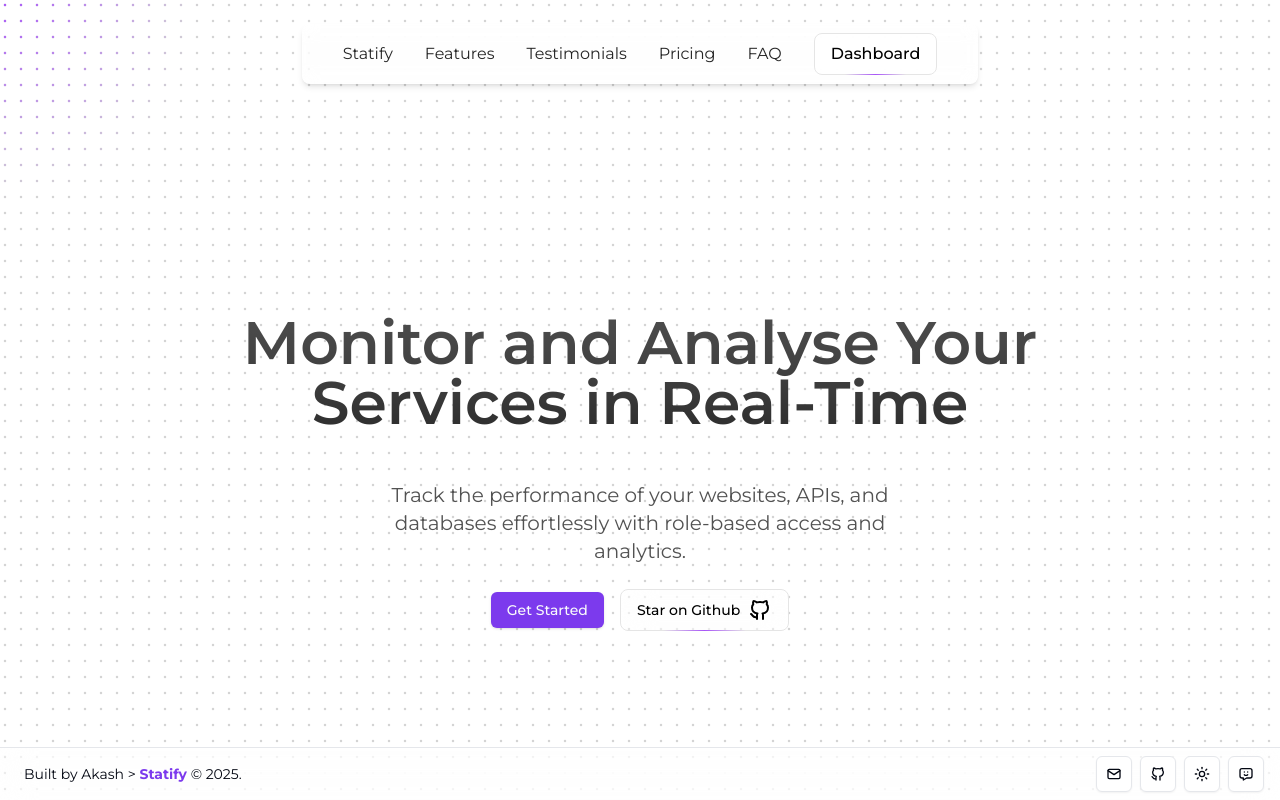
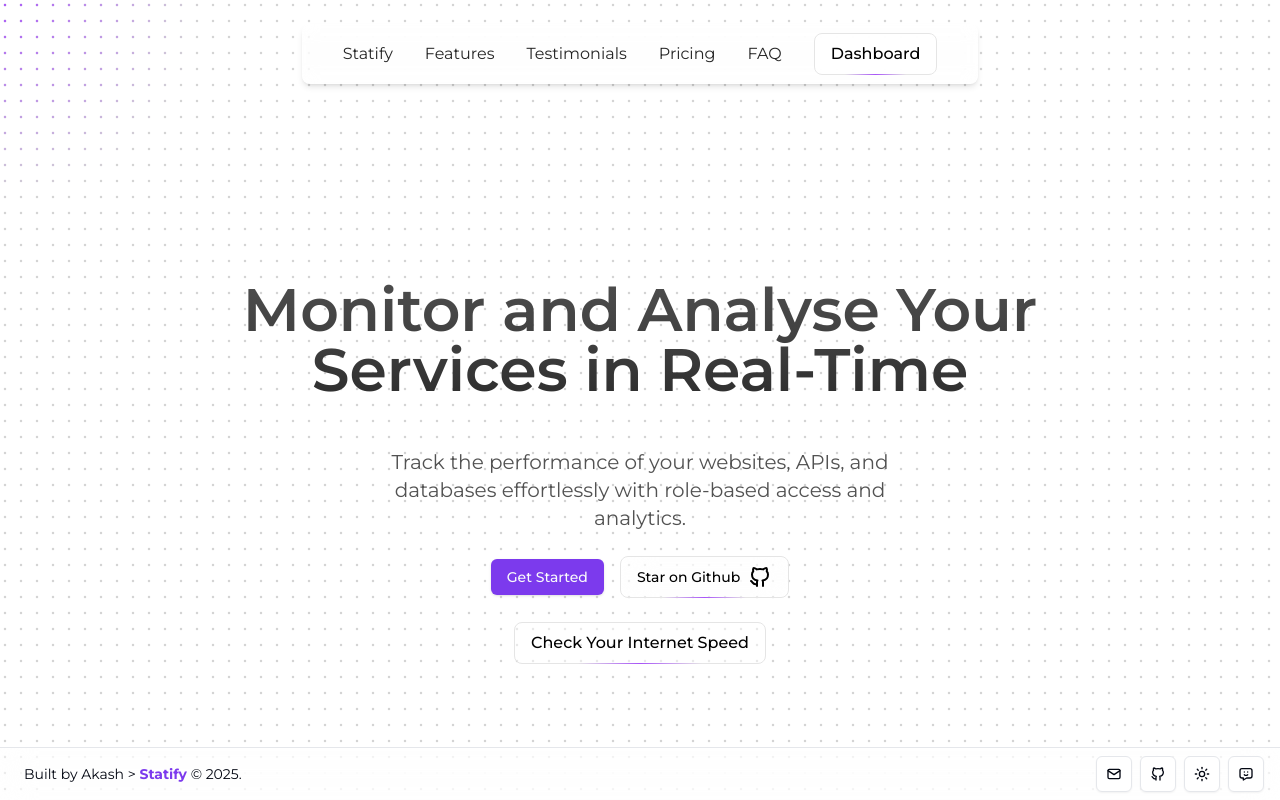
Before and after one commit to AkashJana18/statify, a Next.js app: page / in a window 1280 px wide. Shown: the top 800 px of the page. Built offline with nearby package versions, Linux system fonts and the light colour scheme; no server answers.

Commit message:
Add "Check Your Internet Speed" button to Hero component

```diff
--- a/src/components/Landing/Hero.tsx
+++ b/src/components/Landing/Hero.tsx
@@ -30,6 +30,12 @@ const Hero = () => {
             </button>
           </Link>
         </div>
+        <Link href={"/speed-check"}>
+          <button className="border hidden sm:block text-sm sm:text-base font-medium relative border-neutral-200 dark:border-white/[0.2] text-black dark:text-white/90 px-4 py-2 rounded-lg bg-background/50">
+            <span>Check Your Internet Speed</span>
+            <span className="absolute inset-x-0 w-1/2 mx-auto -bottom-px bg-gradient-to-r from-transparent via-purple-500 to-transparent h-px" />
+          </button>
+        </Link>
       </div>
     </div>
   );
```
